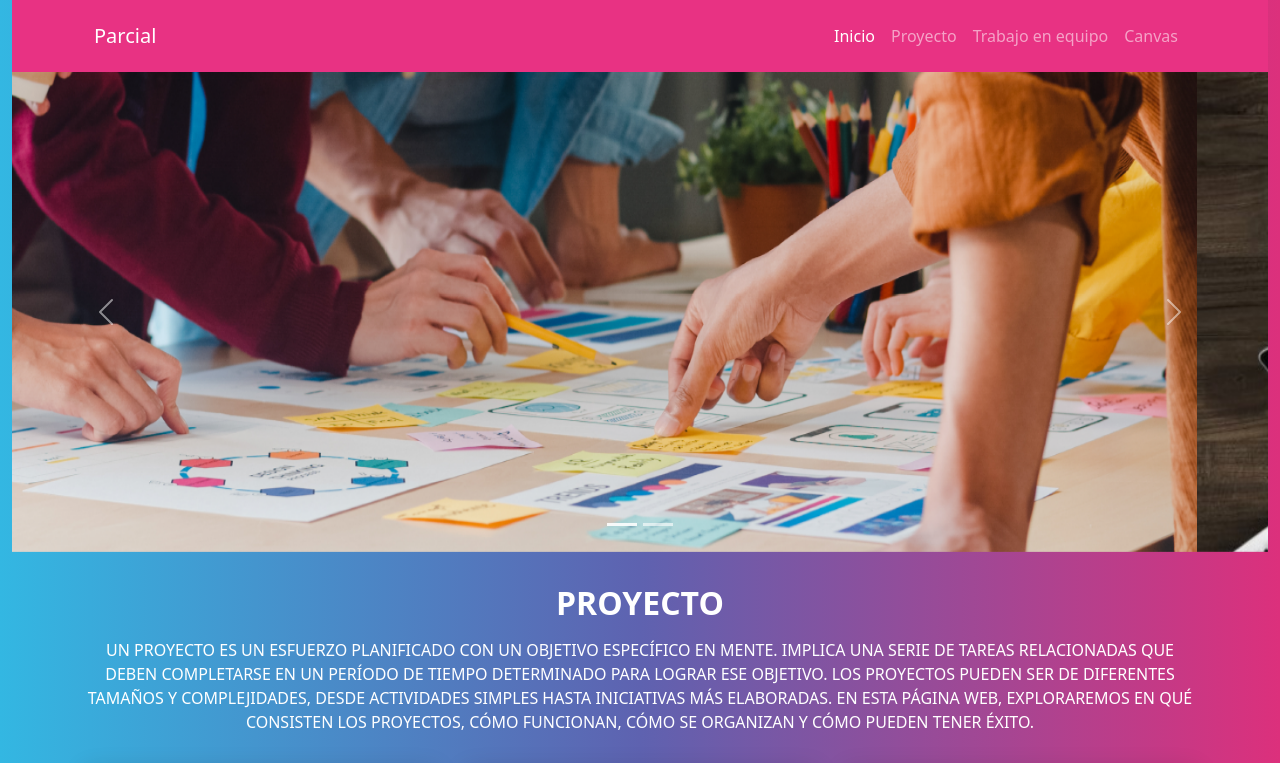
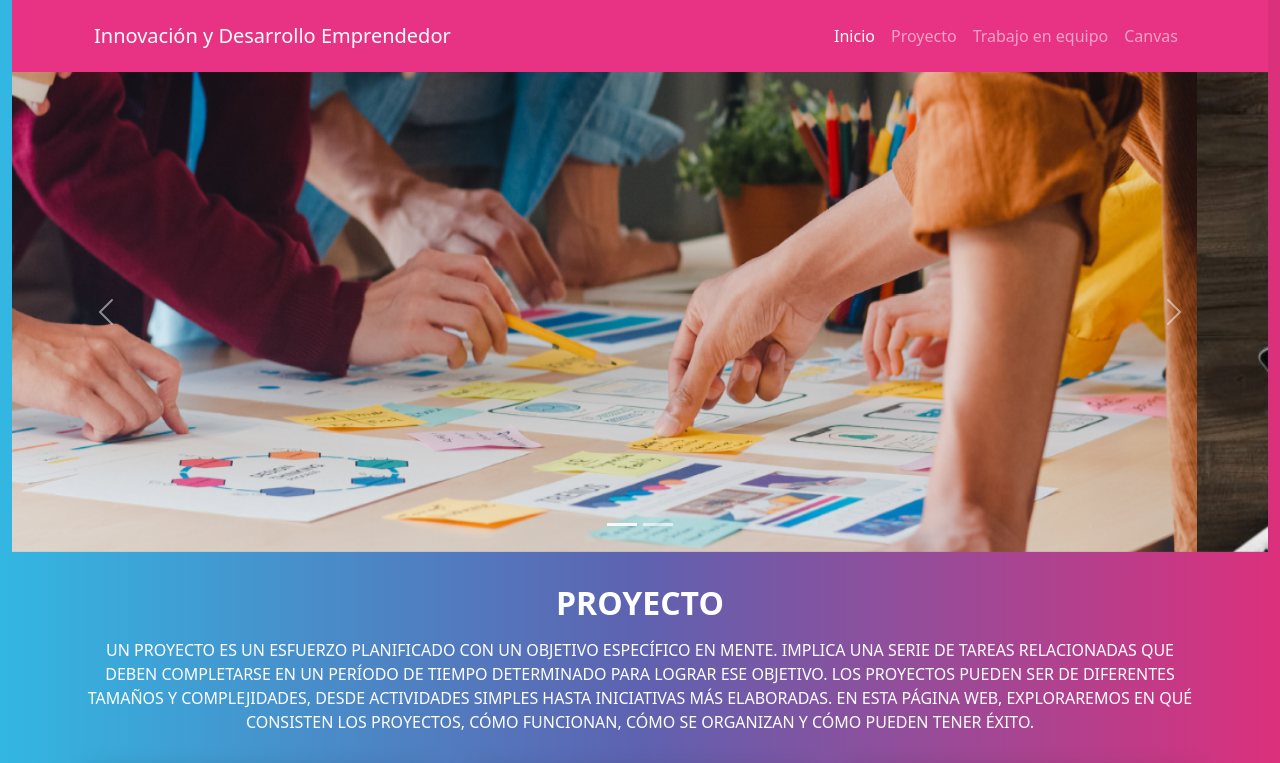
Before and after one commit to Nahuelgnz96/proyecto.io, a plain HTML site: page index.html in a window 1280 px wide. Shown: the top 763 px of the page. Drawn offline with nearby package versions, Linux system fonts and the light colour scheme.

Commit message:
Update index.html

```diff
--- a/index.html
+++ b/index.html
@@ -3,7 +3,7 @@
 <head>
     <meta charset="UTF-8">
     <link rel="stylesheet" href="bootstrap.min.css">
-    <title>PARCIAL</title>
+    <title>Proyecto</title>
     <script src="https://cdn.jsdelivr.net/npm/bootstrap@5.3.1/dist/js/bootstrap.bundle.min.js" integrity="sha384-HwwvtgBNo3bZJJLYd8oVXjrBZt8cqVSpeBNS5n7C8IVInixGAoxmnlMuBnhbgrkm" crossorigin="anonymous"></script>
     <link rel="stylesheet" href="css/estilo.css">
 
@@ -13,7 +13,7 @@
         <div class="container">
             <nav class="navbar navbar-expand-lg navbar-dark ">
                 <div class="container-fluid">
-                <a class="navbar-brand" href="#">Parcial</a>
+                <a class="navbar-brand" href="#">Innovación y Desarrollo Emprendedor</a>
                 <button class="navbar-toggler" type="button" data-bs-toggle="collapse" data-bs-target="#navbarSupportedContent" aria-controls="navbarSupportedContent" aria-expanded="false" aria-label="Toggle navigation">
                     <span class="navbar-toggler-icon"></span>
                 </button>
```
